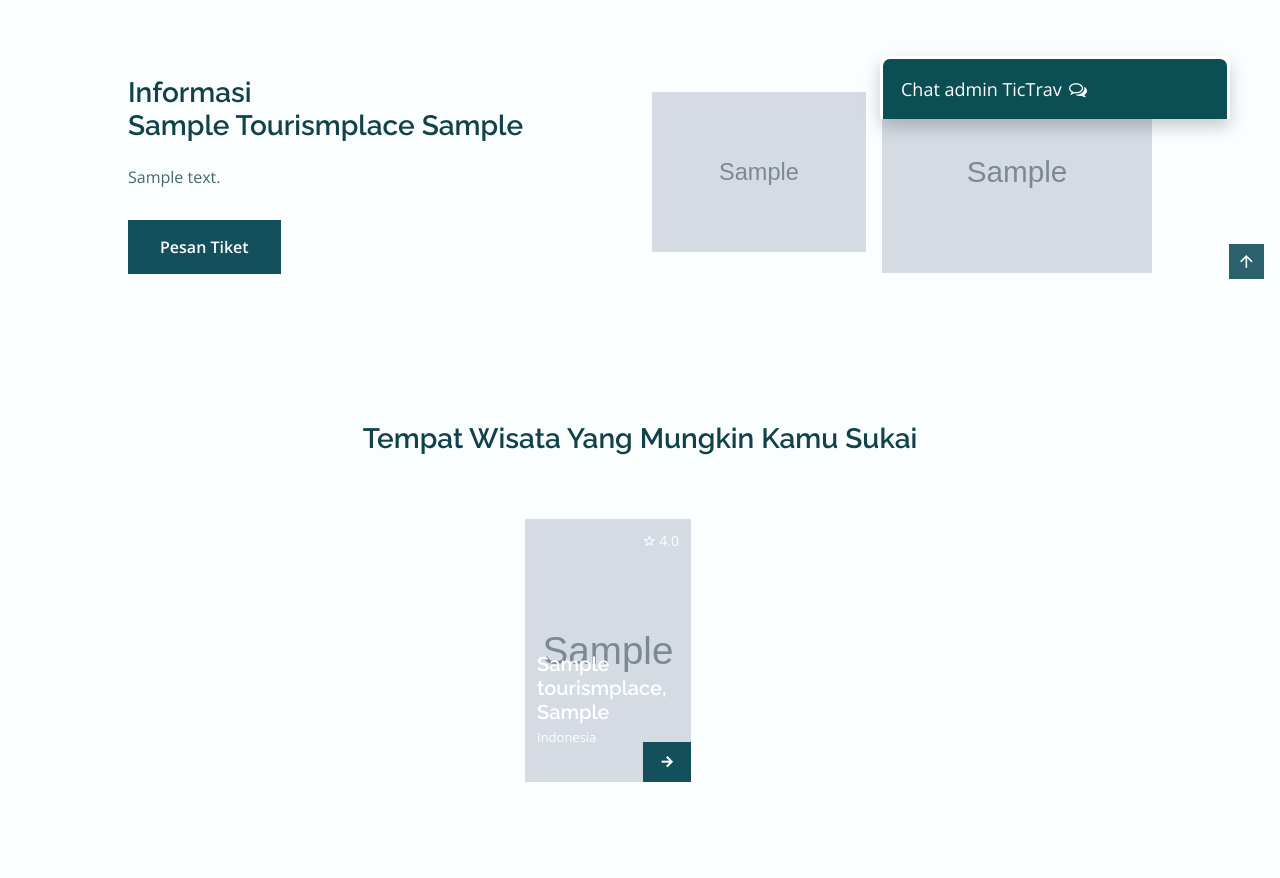
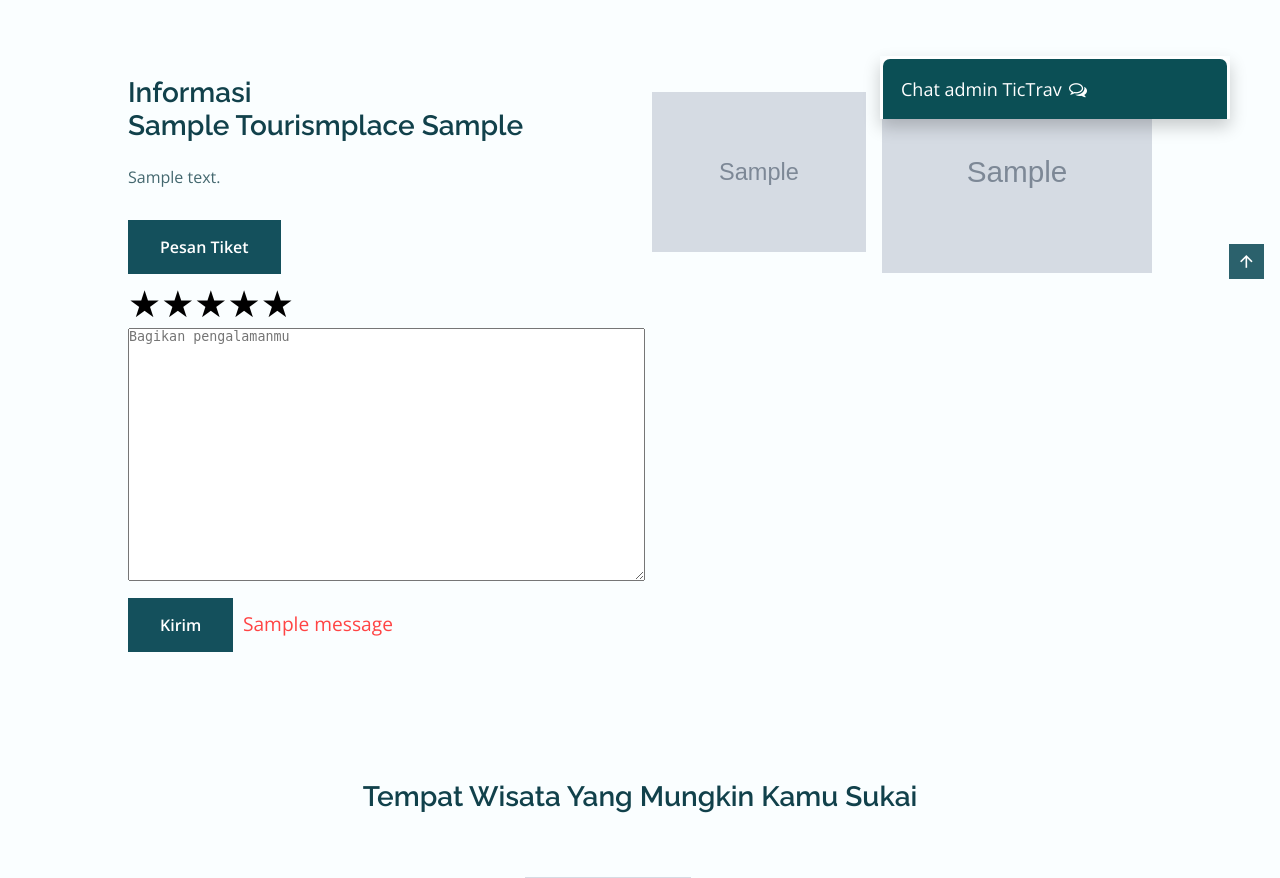
Before and after one commit to yudhistiradwiki/tictrav_django, a Django app: page /desc/1/ in a window 1280 px wide. Shown: the part 681-1559 px from the top of the page. Run offline with Django 3.2, Linux system fonts and the light colour scheme; tables that the repository leaves empty hold one stand-in row (values such as "Sample post"); grey boxes marked "Sample" are stand-in pictures; one stand-in notice (Sample message) is shown; parts of the project's set-up code (start-up, migrations or seed data) failed here and were passed over.

Commit message:
add ratings

```diff
--- /dev/null
+++ b/pa_tictrav/static/css/rating.css
@@ -0,0 +1,69 @@
+/*Credits https://codepen.io/neilpomerleau/pen/wzxzQM
+  Neil Pomerleau
+*/
+
+.rating {
+  display: inline-block;
+  position: relative;
+  height: 50px;
+  line-height: 50px;
+  font-size: 37px;
+}
+
+.rating label {
+  position: absolute;
+  top: 0;
+  left: 0;
+  height: 100%;
+  cursor: pointer;
+}
+
+.rating label:last-child {
+  position: static;
+}
+
+.rating label:nth-child(1) {
+  z-index: 5;
+}
+
+.rating label:nth-child(2) {
+  z-index: 4;
+}
+
+.rating label:nth-child(3) {
+  z-index: 3;
+}
+
+.rating label:nth-child(4) {
+  z-index: 2;
+}
+
+.rating label:nth-child(5) {
+  z-index: 1;
+}
+
+.rating label input {
+  position: absolute;
+  top: 0;
+  left: 0;
+  opacity: 0;
+}
+
+.rating label .icon {
+  float: left;
+  color: transparent;
+}
+
+.rating label:last-child .icon {
+  color: #000;
+}
+
+.rating:not(:hover) label input:checked ~ .icon,
+.rating:hover label:hover input ~ .icon {
+  color: yellow;
+}
+
+.rating label input:focus:not(:checked) ~ .icon:last-child {
+  color: #000;
+  text-shadow: 0 0 5px #09f;
+}
--- a/pa_tictrav/tictrav/templates/desc.html
+++ b/pa_tictrav/tictrav/templates/desc.html
@@ -2,6 +2,7 @@
 {% block title %}{{data.place_name}}{% endblock %}
 {% load static %}
         {% block content %}
+        <link rel="stylesheet" type="text/css" href="{% static 'css/rating.css' %}">
         <main class="main">
             <!--==================== HOME ====================-->
             <section class="home" id="home">
@@ -60,6 +61,60 @@
                         <div class="about__img-overlay">
                             <img src="{{data.img.url}}" alt="" class="about__img-two">
                         </div>
+                    </div>
+                </div>
+
+                <div class="about__container container grid">
+                    <div>
+                        <form action="{% url 'tictrav:rate' data.place_id %}" class="rating" method="POST">
+                            {% csrf_token %}
+                            <div>
+                              <label>
+                                <input type="radio" name="stars" value="1" />
+                                <span class="icon">★</span>
+                              </label>
+                              <label>
+                                <input type="radio" name="stars" value="2" />
+                                <span class="icon">★</span>
+                                <span class="icon">★</span>
+                              </label>
+                              <label>
+                                <input type="radio" name="stars" value="3" />
+                                <span class="icon">★</span>
+                                <span class="icon">★</span>
+                                <span class="icon">★</span>
+                              </label>
+                              <label>
+                                <input type="radio" name="stars" value="4" />
+                                <span class="icon">★</span>
+                                <span class="icon">★</span>
+                                <span class="icon">★</span>
+                                <span class="icon">★</span>
+                              </label>
+                              <label>
+                                <input type="radio" name="stars" value="5" />
+                                <span class="icon">★</span>
+                                <span class="icon">★</span>
+                                <span class="icon">★</span>
+                                <span class="icon">★</span>
+                                <span class="icon">★</span>
+                              </label>
+                            </div>
+
+                            <div class="form__field">
+                              <textarea id="comments" name="comments" rows="4" cols="50" placeholder="Bagikan pengalamanmu" style="width: 517px; height: 253px;"></textarea>
+                            </div>
+                            <input type="submit" value="Kirim" class="button">
+
+                            {% if messages %}
+                                <span style="color:#f44;font-size: 1.2rem;">
+                                  {% for message in messages%}
+                                    {{message}}
+                                  {% endfor %}
+                                </span>
+                            {% endif %}
+
+                        </form>
                     </div>
                 </div>
             </section>
@@ -237,5 +292,10 @@
                 </div>
             </section>
         </main>
+        <script>
+            $(':radio').change(function() {
+                console.log('New star rating: ' + this.value);
+            });
+        </script>
 
         {% endblock %}
--- a/pa_tictrav/tictrav/urls.py
+++ b/pa_tictrav/tictrav/urls.py
@@ -15,6 +15,7 @@ urlpatterns = [
     path('ticketpdf/', views.ViewPDF.as_view(), name="pdf_view"),
     path('kota-<str:city>/', views.getWisataByKota, name='cityWisata'),
     path('reservasi-tempat-wisata/<int:placeid>/', views.reservasi, name='reservasiTiket'),
+    path('rate/<int:placeid>/', views.ratePlace, name='rate'),
 
     # Akun
     path('login/', authView.LoginView.as_view(), name='masuk'),
--- a/pa_tictrav/tictrav/views.py
+++ b/pa_tictrav/tictrav/views.py
@@ -8,6 +8,9 @@ from xhtml2pdf import pisa
 from django.contrib import messages
 from django.contrib.auth.decorators import login_required
 from django.conf import settings
+
+# Exception
+from django.core.exceptions import PermissionDenied
 
 
 # Model DB tictrav
@@ -187,6 +190,21 @@ def reservasi(request,placeid):
     reservasi_form =  forms.ReservationForm(instance=request.user)
     return render(request, "pemesanan.html",{'reservation':reservasi_form,'tourism':tourism})
 
+@login_required(login_url=settings.LOGIN_URL)
+def ratePlace(request, placeid):
+    if request.method == 'POST':
+        reservation = models.Reservation.objects.filter(user_id=request.user.id, place_id=placeid, place_ratings=0)
+        if not reservation:
+            messages.add_message(request, messages.ERROR, 'Pengguna belum melakukan reservasi')
+        else:
+            for i, reserve in enumerate(reservation):
+                if((len(reservation)-i)==1):
+                    reserve.place_ratings = request.POST['stars']
+                    reserve.save()
+        return redirect(f'/desc/{placeid}')
+    raise PermissionDenied
+
+
 
 #Ticket
 def render_pdf(template_src, context_dict={}):
```
